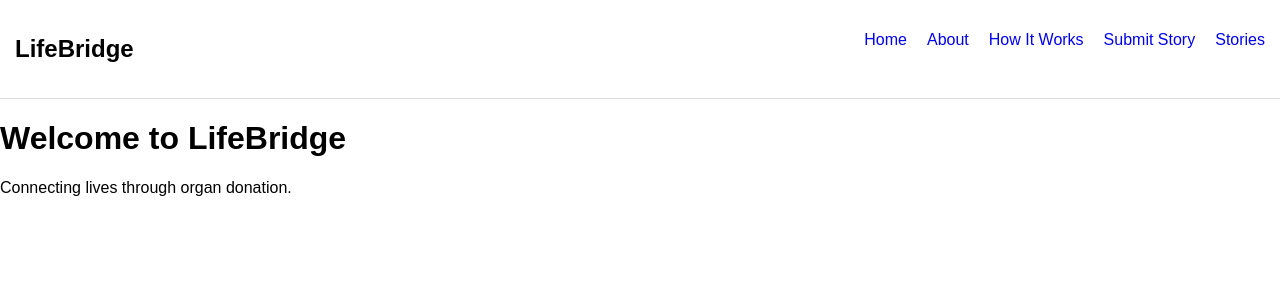
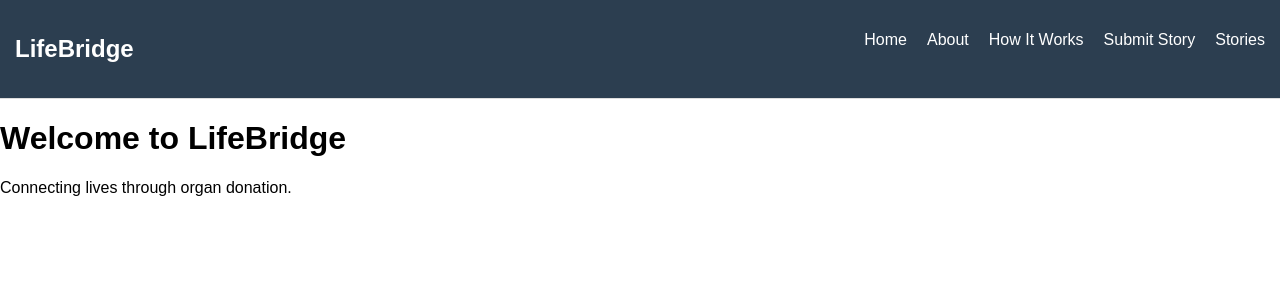
Before and after one commit to GentleReaper/LifeBridge-App, a React (Vite) app: page / in a window 1280 px wide. Shown: the top 300 px of the page. Built offline with nearby package versions, Linux system fonts and the light colour scheme.

Commit message:
updated db.json.

```diff
--- a/src/index.css
+++ b/src/index.css
@@ -7,12 +7,15 @@ nav {
   border-bottom: 1px solid #ddd;
   display: flex;
   justify-content: space-between;
+  background-color: #2c3e50;
+  color: white;
 }
 nav ul {
-  list-style-type: none;
+  list-style: none;
   display: flex;
   gap: 20px;
 }
 nav a {
   text-decoration: none;
+  color: white;
 }
```
Also changed, not shown: DB.json (renamed from Stories.json).
